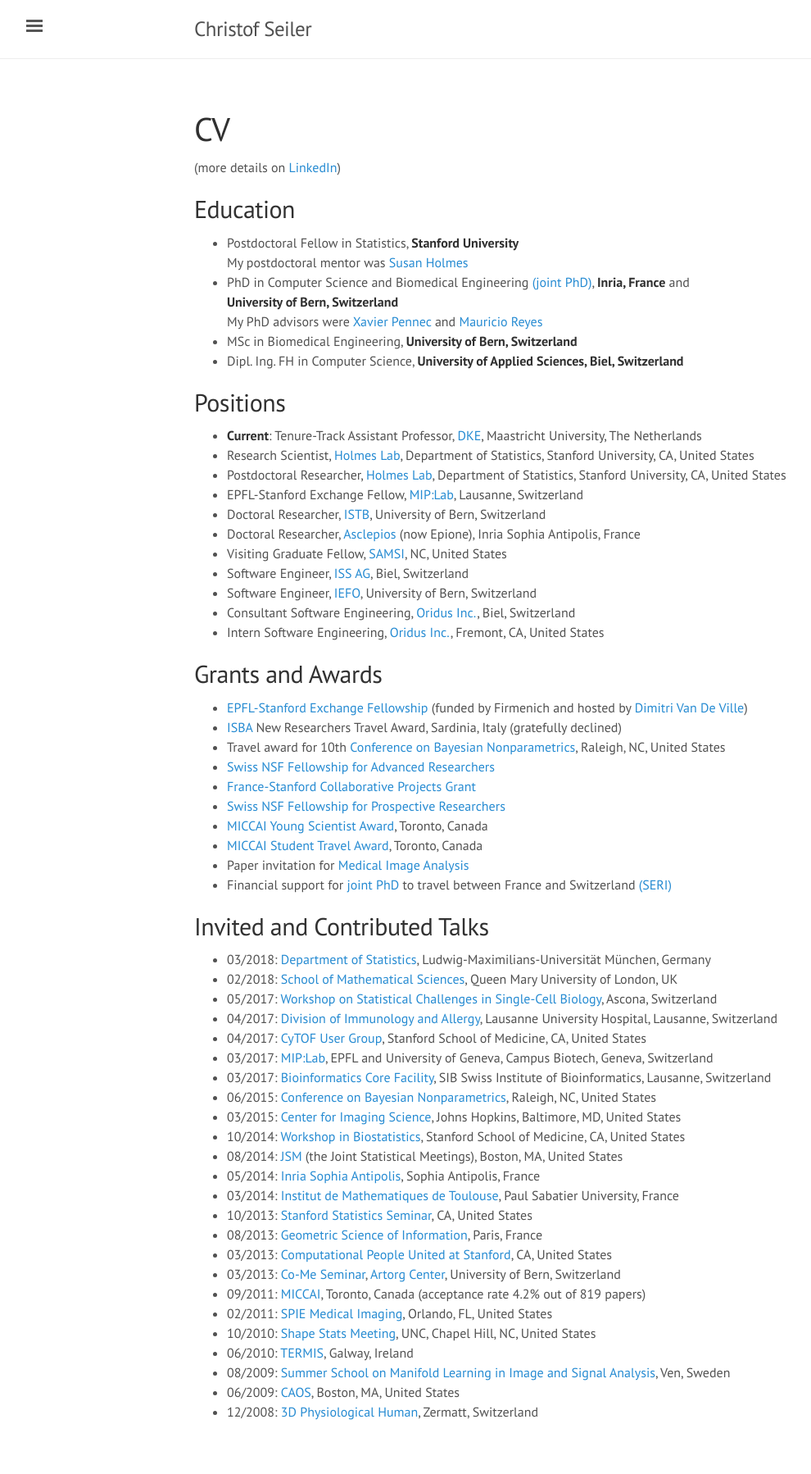
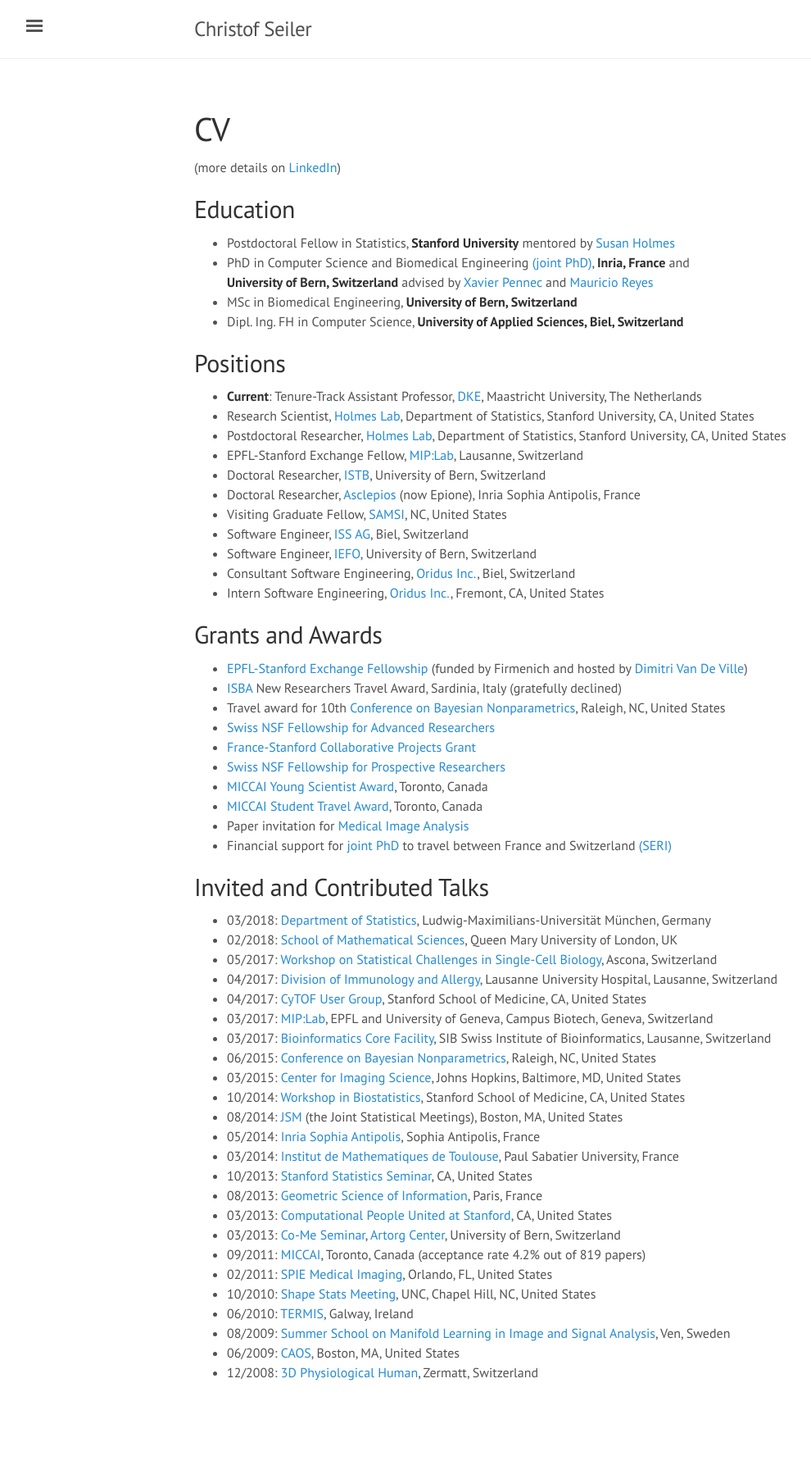
Before and after one commit to ChristofSeiler/ChristofSeiler.github.io, a Jekyll site: the page built from about.md, in a window 1280 px wide. Shown: the whole page at 82% size, without its empty margins (3-993 px from the left). Built offline with Jekyll 4.4.1, drawn with Linux system fonts in a browser that asks for light colours; after the commit the page ends 1750 px from its top, so only the background shows below that.

Commit message:
making it simpler

```diff
--- a/about.md
+++ b/about.md
@@ -7,10 +7,8 @@
 
 ## Education
 
-* Postdoctoral Fellow in Statistics, **Stanford University** <br>
-My postdoctoral mentor was [Susan Holmes](https://statweb.stanford.edu/~susan/susan_person.html)
-* PhD in Computer Science and Biomedical Engineering [(joint PhD)](http://www.unibe.ch/studies/programs/doctorate/doctoral_degree/joint_supervision_doctorate/index_eng.html), **Inria, France** and <br> **University of Bern, Switzerland** <br>
-My PhD advisors were [Xavier Pennec](http://www-sop.inria.fr/members/Xavier.Pennec/) and [Mauricio Reyes](http://www.mauricioreyes.me/)
+* Postdoctoral Fellow in Statistics, **Stanford University** mentored by [Susan Holmes](https://statweb.stanford.edu/~susan/susan_person.html)
+* PhD in Computer Science and Biomedical Engineering [(joint PhD)](http://www.unibe.ch/studies/programs/doctorate/doctoral_degree/joint_supervision_doctorate/index_eng.html), **Inria, France** and <br> **University of Bern, Switzerland** advised by [Xavier Pennec](http://www-sop.inria.fr/members/Xavier.Pennec/) and [Mauricio Reyes](http://www.mauricioreyes.me/)
 * MSc in Biomedical Engineering, **University of Bern, Switzerland**
 * Dipl. Ing. FH in Computer Science, **University of Applied Sciences, Biel, Switzerland**
 
```
